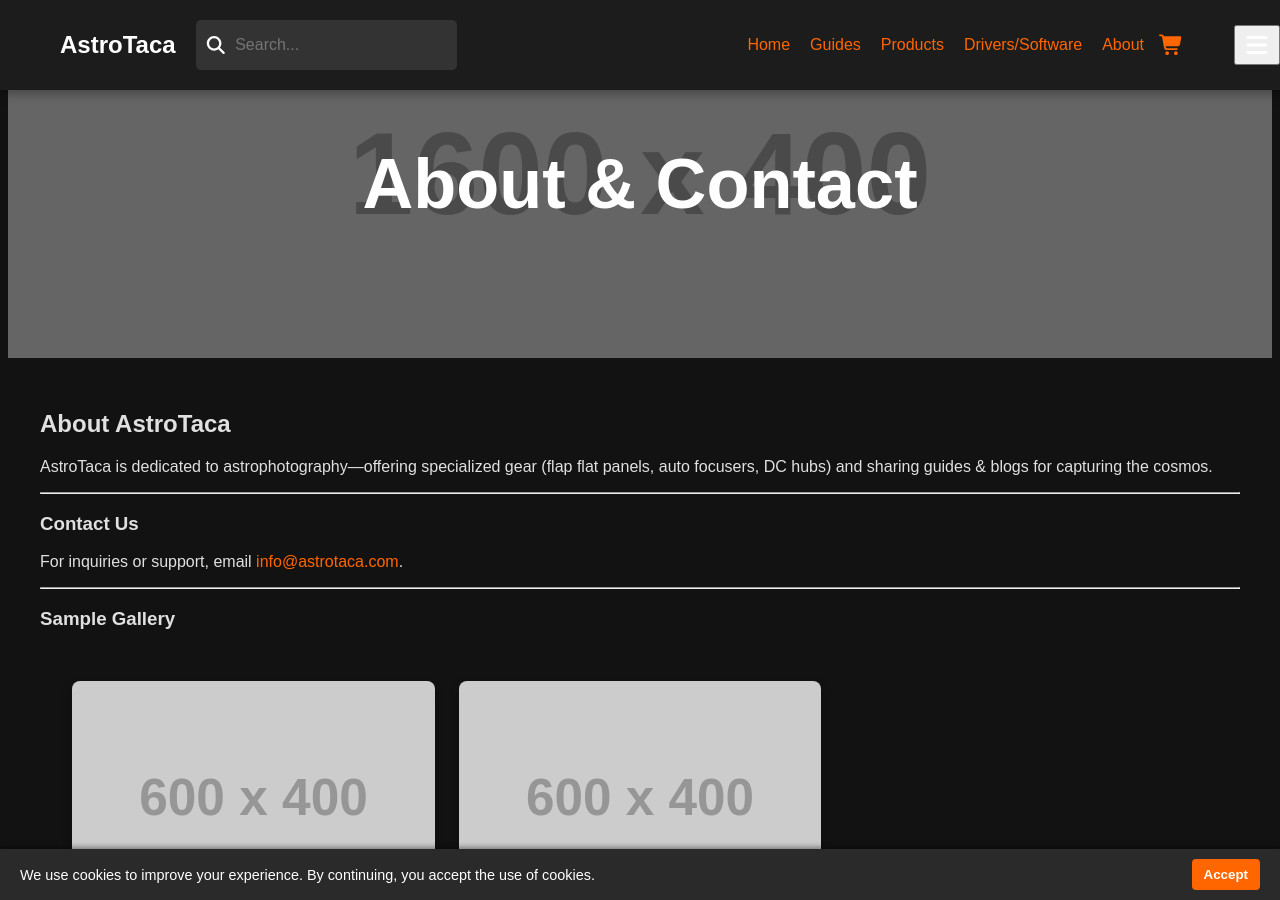
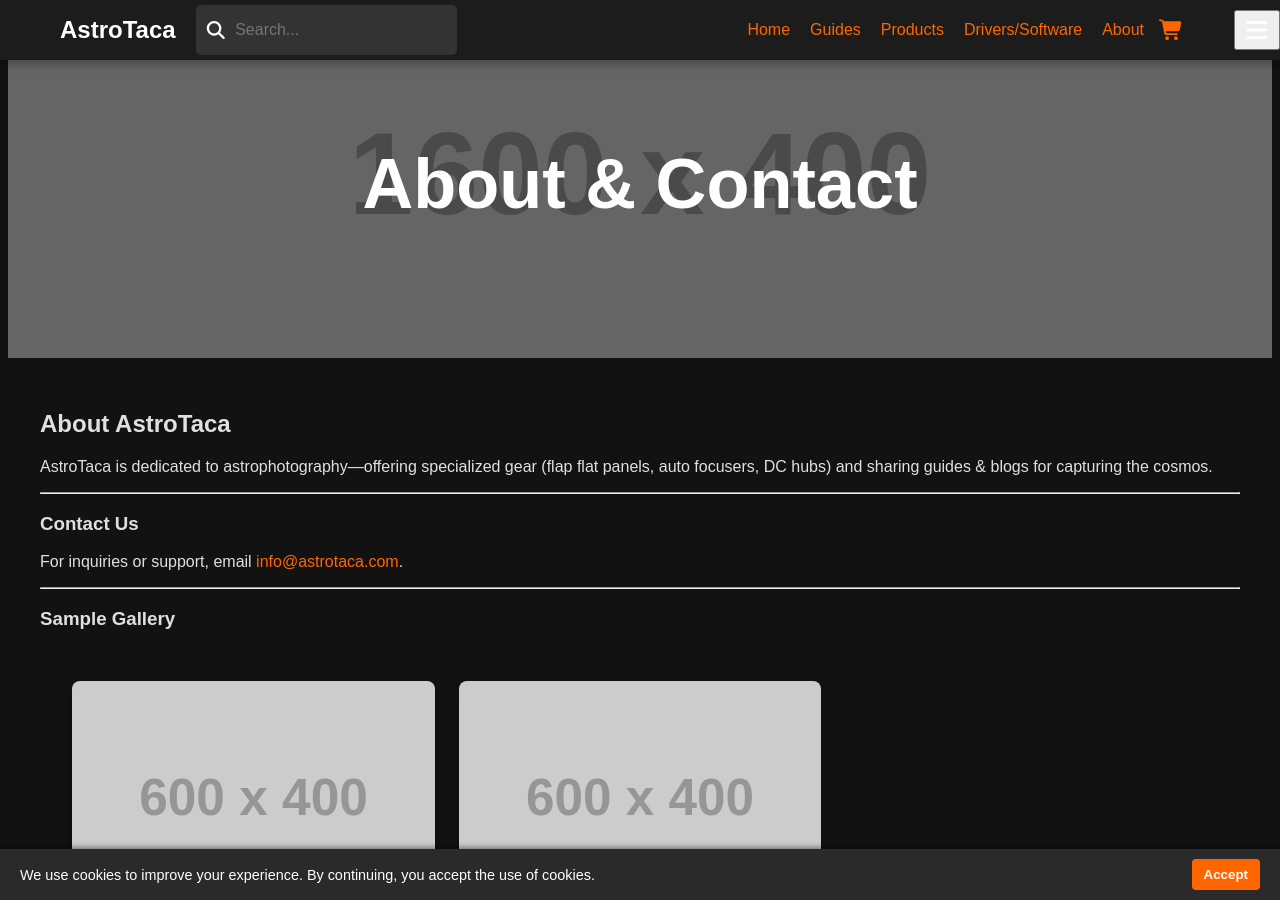
Before and after one commit to astrotaca/website, a Jekyll site: the page built from contact.md, in a window 1280 px wide and 900 px high. Built offline with Jekyll 4.4.1, drawn with Linux system fonts in a browser that asks for light colours.

Commit message:
updates to the website

```diff
--- a/assets/main.css
+++ b/assets/main.css
@@ -49,14 +49,14 @@
     align-items: center;
     justify-content: space-between;
     background: #1c1c1c;
-    padding: 15px 30px;
+    padding: 0 30px; /* Remove top/bottom padding */
     box-shadow: 0 4px 10px rgba(0,0,0,0.3);
     position: fixed;
     z-index: 200;
     top: 0;
     left: 0;
     width: 100%;
-    height: 60px; /* Ensures consistent height */
+    height: 60px; /* Lock height */
 }
 
 .header-container {
@@ -118,9 +118,11 @@
 
 @media (max-width: 768px) {
     .search-box {
-        max-width: 140px; /* Shrink further */
+        max-width: 120px;
+        height: 36px; /* Ensures smaller height */
     }
 }
+
 
 @media (max-width: 600px) {
     .search-box {
@@ -322,12 +324,15 @@
     }
 
     .menu-icon {
-        display: none;
         font-size: 24px;
         color: #fff;
-        background: none;
-        border: none;
         cursor: pointer;
+        display: none;
+        height: 60px; /* Matches header height */
+        display: flex;
+        align-items: center;
+        justify-content: center;
+        padding: 0 10px; /* Avoids affecting height */
     }
 
     /* Show the hamburger menu when screen is too small */
```
